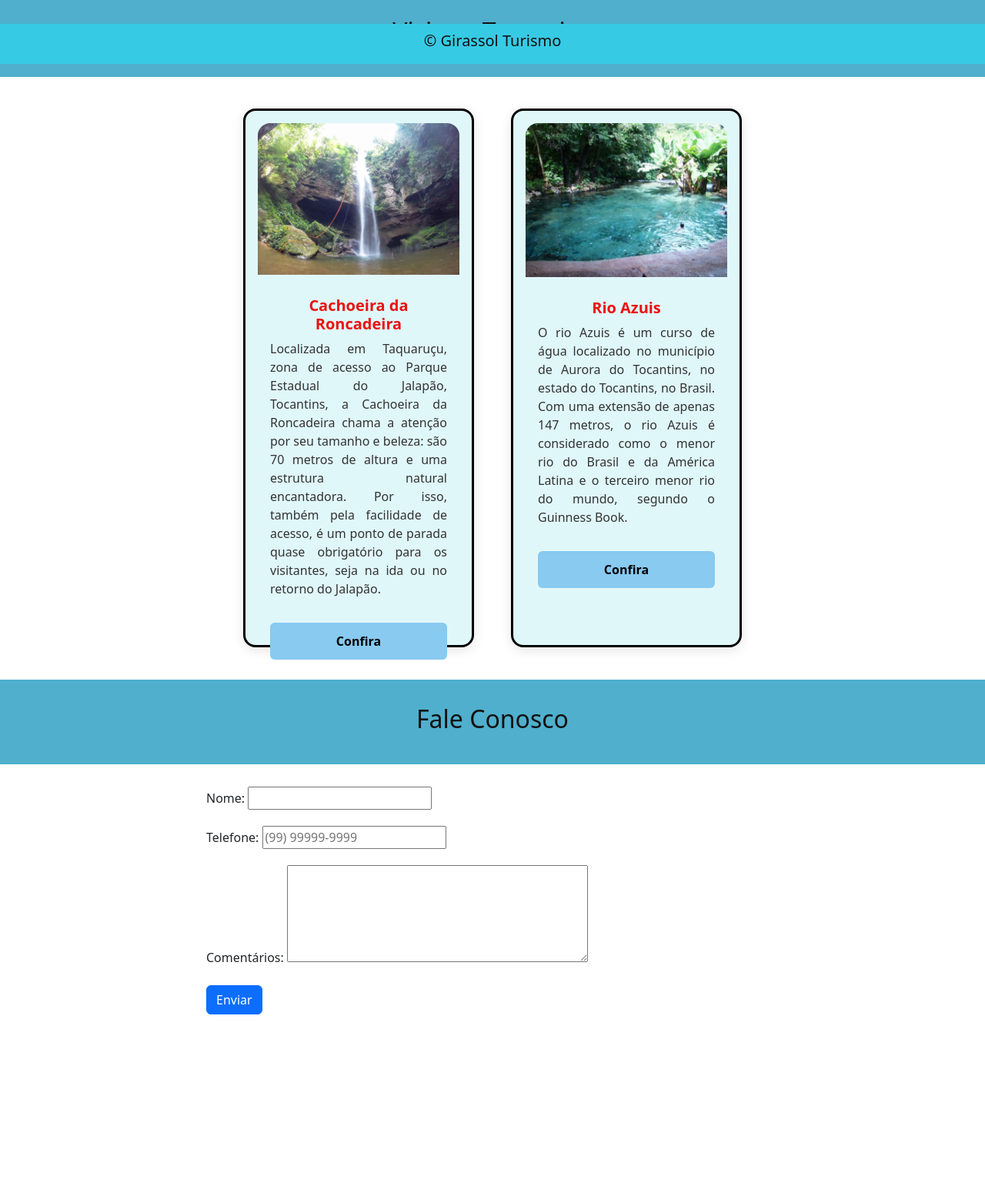
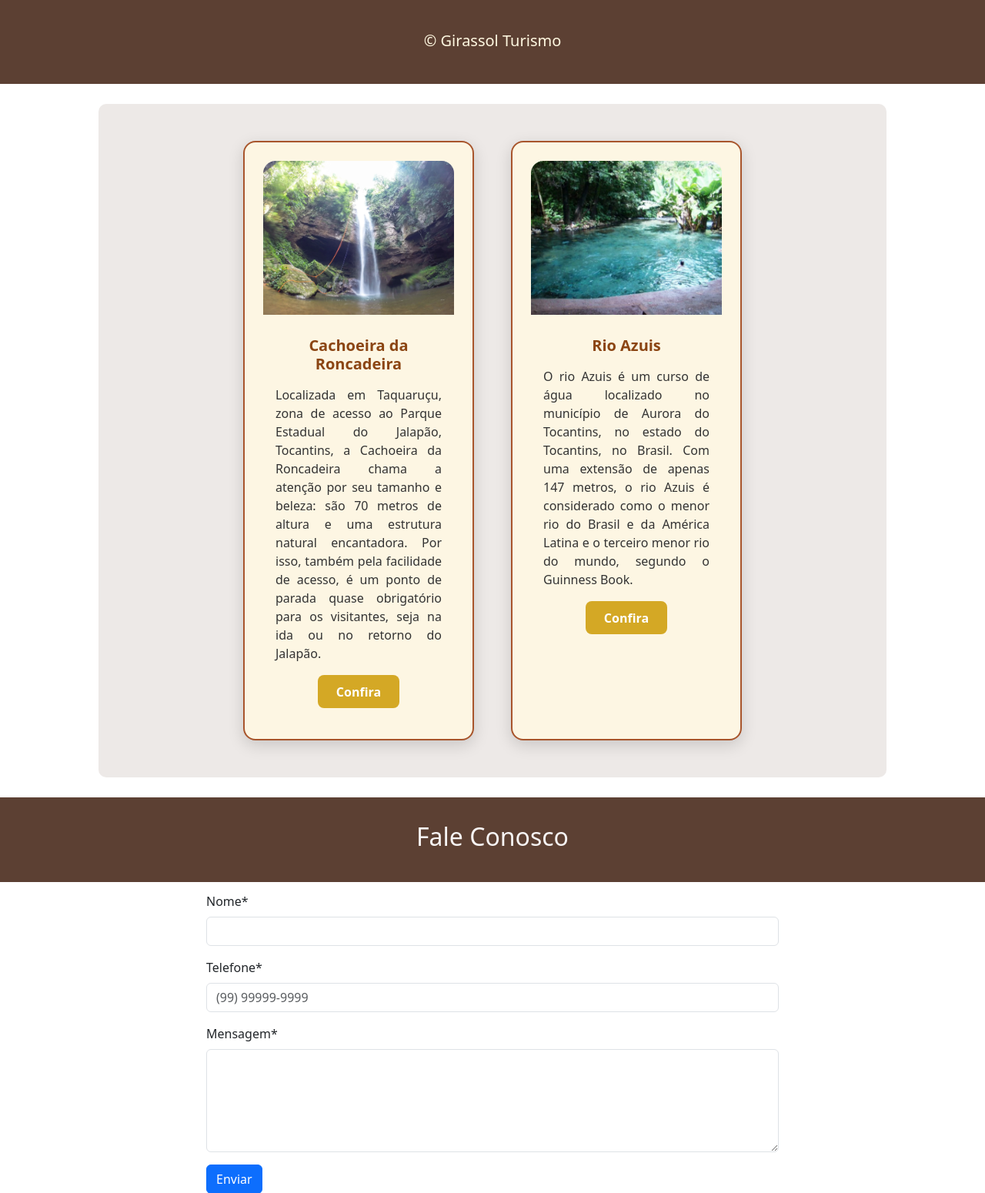
Before and after one commit to Douglas07-cyber/Site-Turismo, a Django app: page / in a window 1280 px wide. Shown: the part 717-2267 px from the top of the page at 77% size. Before the commit the page ends 2035 px from the top, so only its background shows below. Run offline with Django 5.2, Linux system fonts and the light colour scheme; data comes from the database, SQL or seed files in the repository; some libraries are stand-ins or nearby versions.

Commit message:
Versão 7
Continuação

```diff
--- a/home/static/css/style.css
+++ b/home/static/css/style.css
@@ -1,17 +1,20 @@
 /* === NAVBAR === */
 .nav-top {
-  background-color: rgb(136, 202, 240) !important;
+  background-color: #5C4033 !important; /* Marrom terra */
 }
 
 .nav-link {
-  color: rgba(20, 18, 18, 0.904) !important;
+  color: #FFF8E1 !important; /* Areia clara */
   font-size: 23px;
 }
 
+
+
+
 /* === FOOTER === */
 footer {
-  background-color: rgb(55, 202, 228) !important;
-  color: rgb(17, 17, 17) !important;
+  background-color: #5C4033 !important; /* Marrom seco */
+  color: #FFF8E1 !important;
   text-align: center !important;
   padding: 10px;
 }
@@ -25,16 +28,17 @@ footer {
 }
 
 .carousel-caption {
-  background-color: rgba(82, 77, 77, 0.739) !important;
+  background-color: rgba(0, 0, 0, 0.6) !important;
+  color: #F2C57C !important; /* Dourado cerrado */
   padding: 10px;
   border-radius: 10px;
 }
 
 /* === DIVISÕES === */
 .divisao {
-  background-color: rgba(36, 156, 192, 0.801) !important;
+  background-color: #5C4033 !important; /* Amarelo queimado */
   text-align: center !important;
-  color: rgb(17, 17, 17) !important;
+  color: #f7f4f4 !important;
   padding: 2em !important;
 }
 
@@ -45,25 +49,30 @@ footer {
   flex-wrap: wrap;
   justify-content: center !important;
   gap: 1rem;
+  background-color: #9682762c; /* Fundo areia suave */
+  padding: 2rem;
+  border-radius: 10px;
 }
 
 .card {
-  padding: 1rem !important;
+  padding: 1.5rem !important;
   margin: 1rem !important;
   width: 300px;
-  height: 700px; /* Tamanho unificado dos cards */
+  height: auto; /* Deixe altura automática para ajustar ao conteúdo */
   border-radius: 1rem;
-  border: 3px solid black; /* Bordas pretas */
-  box-shadow: 0 4px 15px rgba(0, 0, 0, 0.1);
-  background-color: #e0f7fa; /* Azul claro */
+  border: 2px solid #a8552c; /* Marrom terra */
+  background-color: #fdf6e3; /* Tom claro de bege */
+  box-shadow: 0 6px 20px rgba(0, 0, 0, 0.15);
   display: flex;
   flex-direction: column;
-  justify-content: space-between; /* Alinha o conteúdo de forma uniforme */
+  justify-content: space-between;
+  transition: transform 0.3s, box-shadow 0.3s;
 }
+
 
 .card:hover {
   transform: translateY(-5px);
-  box-shadow: 0 8px 20px rgba(0, 0, 0, 0.15);
+  box-shadow: 0 8px 20px rgba(0, 0, 0, 0.25);
 }
 
 .card-img-top {
@@ -74,41 +83,38 @@ footer {
 }
 
 .card h4 {
-  color: rgb(236, 16, 16) !important;
-  font-size: 1.25rem; /* Tamanho unificado para o título */
+  color: #8B4513 !important; /* Marrom cerrado */
+  font-size: 1.25rem;
   font-weight: bold;
   margin-top: 0.75rem;
   text-align: center;
 }
 
 .card p {
-  text-align: justify !important;
+  text-align: justify;
   color: #333;
-  font-size: 1rem; /* Tamanho unificado para a descrição */
-  margin-bottom: 1rem;
-  flex-grow: 1; /* Garantir que a descrição ocupe o espaço disponível */
+  font-size: 1rem;
+  margin: 1rem 0;
 }
 
 .card .btn {
-  background-color: rgb(136, 202, 240);
+  background-color: #d4a825; /* Dourado cerrado */
   border: none;
   font-weight: bold;
-  color: #000;
-  width: 100%;
-  font-size: 1rem; /* Tamanho unificado para o botão */
+  color: #fff;
+  width: fit-content;
+  font-size: 1rem;
+  padding: 0.6rem 1.5rem;
+  margin: 1rem auto 0 auto; /* CENTRALIZA O BOTÃO */
+  display: block;
+  border-radius: 8px;
   transition: background-color 0.3s;
-  padding: 0.75rem;
-  margin-top: 1rem; /* Adiciona um espaço entre a descrição e o botão */
 }
 
 .card .btn:hover {
-  background-color: rgb(55, 202, 228);
+  background-color: #b28c1d;
   color: #fff;
 }
-
-
-
-
 
 /* === CONTATO === */
 .sec-contato {
@@ -116,7 +122,7 @@ footer {
   justify-content: center !important;
 }
 
-
+/* === RESPONSIVO === */
 @media (max-width: 768px) {
   .sec-pacotes {
     flex-direction: column;
--- a/templates/base.html
+++ b/templates/base.html
@@ -18,9 +18,16 @@
     <header>
         <nav class="navbar navbar-expand-sm nav-top">
             <div class="container-fluid">
+
+                <!-- IMAGEM AQUI -->
+                <a class="navbar-brand" href="#">
+                    <img src="{% static 'img/Girassol.png' %}" alt="Logo" width="50" height="50">
+                </a>
+
                 <button class="navbar-toggler" type="button" data-bs-toggle="collapse" data-bs-target="#mynavbar">
                     <span class="navbar-toggler-icon"></span>
                 </button>
+
                 <div class="collapse navbar-collapse" id="mynavbar">
                     <ul class="navbar-nav me-auto">
                         <li class="nav-item">
@@ -41,6 +48,7 @@
             </div>
         </nav>
     </header>
+
 
     <main>
         <!-- Carousel -->
--- a/templates/home/principal.html
+++ b/templates/home/principal.html
@@ -1,5 +1,6 @@
 {% extends 'base.html' %}
 {% load static %}
+{% load crispy_forms_tags %}
 
 {% block content %}
 <!-- Pacotes -->
@@ -22,13 +23,14 @@
     <h2>Fale Conosco</h2>
 </div>
 
-<section class="row sec-contato" id="contatos">
+<!-- <section class="row sec-contato" id="contatos">
     <div class="col-12">
         <form method="POST">
             {% csrf_token %}
+
             <div class="mb-3 mt-3">
                 <label for="nome" class="form-label">Nome:</label>
-                {{ form.nome }}
+
             </div>
             <div class="mb-3">
                 <label for="telefone" class="form-label">Telefone:</label>
@@ -41,5 +43,17 @@
             <button type="submit" class="btn btn-primary">Enviar</button>
         </form>
     </div>
+</section> -->
+<section class="row sec-contato" id="contatos">
+    <div class="col-12">
+        <form method="POST">
+            {% csrf_token %}
+            {{ form|crispy }}
+
+            <button type="submit" class="btn btn-primary">Enviar</button>
+        </form>
+    </div>
 </section>
+
+
 {% endblock %}
```
Also changed, not shown: turismo/settings.py (+8 -1 lines), home/static/img/Girassol.png (added), home/static/img/transferir.jpg (added), media/pacotes_imagens/Akatsuki_FMyglzf.jpg (added), media/pacotes_imagens/PALMAS.png (added), media/pacotes_imagens/fevedouro.webp (added), media/pacotes_imagens/png-transparent-black-sun-computer-icons-symbol-sun-miscellaneous-symmet_NAwMY9Z.png (added).
